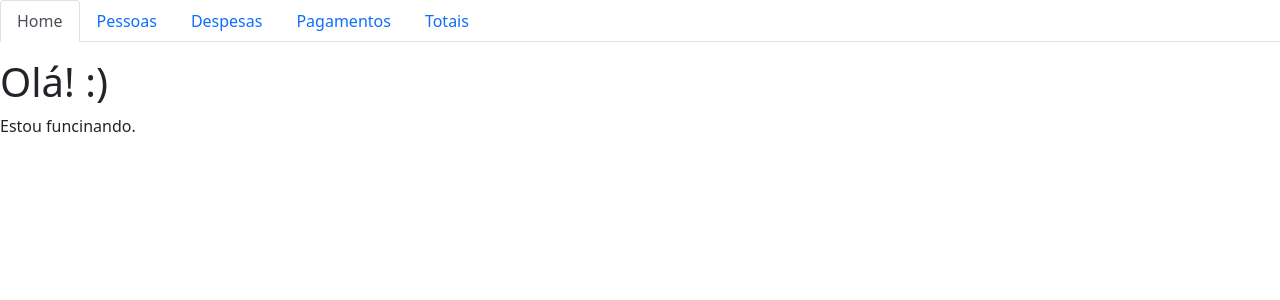
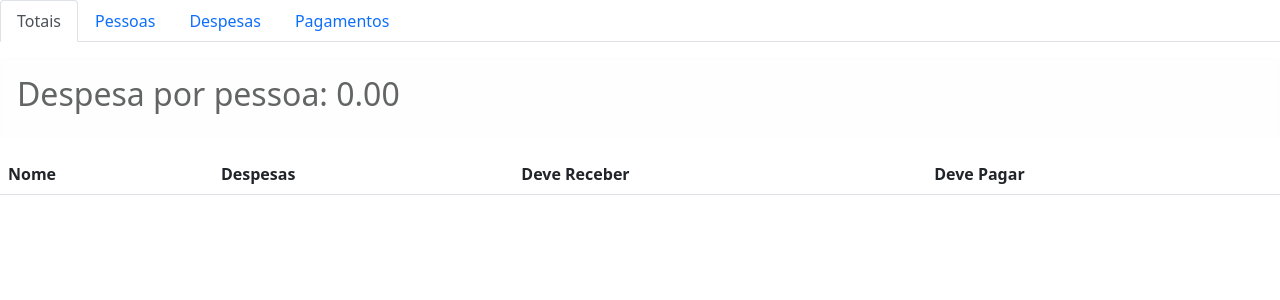
Before and after one commit to michelxrf/rateio-churras-zero, a React (Create React App) app: page / in a window 1280 px wide. Shown: the top 300 px of the page. Built offline with nearby package versions, Linux system fonts and the light colour scheme.

Commit message:
removi os console.log

```diff
--- a/src/App.js
+++ b/src/App.js
@@ -1,18 +1,17 @@
-import { Tab, Tabs } from 'react-bootstrap';
-import HomeComponent from './components/HomeComponent';
-import PessoasComponent from './components/PessoasComponent';
-import DespesasComponent from './components/DespesasComponent';
-import PagamentosComponent from './components/PagamentosComponent';
-import TotaisComponent from './components/TotaisComponent';
-import { Provider } from 'react-redux';
-import store from './store';
+import { Tab, Tabs } from 'react-bootstrap'
+import PessoasComponent from './components/PessoasComponent'
+import DespesasComponent from './components/DespesasComponent'
+import PagamentosComponent from './components/PagamentosComponent'
+import TotaisComponent from './components/TotaisComponent'
+import { Provider } from 'react-redux'
+import store from './store'
 
 const App = () => {
   return(
   <Provider store={store}>
-    <Tabs defaultActiveKey="home" id="uncontrolled-tab-example" className="mb-3">
-      <Tab eventKey="home" title="Home">
-          <HomeComponent />
+    <Tabs defaultActiveKey="totais" id="uncontrolled-tab-example" className="mb-3">
+      <Tab eventKey="totais" title="Totais">
+          <TotaisComponent />
       </Tab>
       <Tab eventKey="pessoas" title="Pessoas">
           <PessoasComponent />
@@ -23,9 +22,6 @@ const App = () => {
       <Tab eventKey="pagamentos" title="Pagamentos">
           <PagamentosComponent />
       </Tab>
-      <Tab eventKey="totais" title="Totais">
-          <TotaisComponent />
-      </Tab>
     </Tabs>
   </Provider>
   )
--- a/src/components/TotaisComponent/index.js
+++ b/src/components/TotaisComponent/index.js
@@ -1,6 +1,6 @@
-import { useSelector, useDispatch } from "react-redux";
-import { Table, Alert } from "react-bootstrap";
-import { useEffect } from "react";
+import { useSelector, useDispatch } from "react-redux"
+import { Table, Alert } from "react-bootstrap"
+import { useEffect } from "react"
 
 const TotaisComponent = () => {
     const pessoas = useSelector(state => state.pessoas)
@@ -16,7 +16,6 @@ const TotaisComponent = () => {
         let despesaTotalPorPessoa = 0
         if(despesas.length > 0)
             despesaTotalPorPessoa = (despesas.reduce((sum, element) => sum + element.valor, 0)/pessoas.length)
-        console.log("Despesa por pessoa: " + despesaTotalPorPessoa)
 
         let novoTotais = []
 
@@ -37,32 +36,21 @@ const TotaisComponent = () => {
             if(pagamentosFiltrados.length > 0)
                 pagamentosFeitosDeste = pagamentosFiltrados.reduce((sum, element) => sum + element.valor, 0)
 
-            console.log(pagamentosFiltrados)
-
             pagamentosFiltrados = pagamentos.filter(({pagoId}) => pagoId === pessoa.id)
             if(pagamentosFiltrados.length > 0)
                 pagamentosFeitosAEste = pagamentosFiltrados.reduce((sum, element) => sum + element.valor, 0)
 
-            console.log(pagamentosFiltrados)
-
             //calcula os pagamentos devidos
-            console.log("despesaDeste " + despesaTotalDeste)
-            console.log("despesa/pessoa " + despesaTotalPorPessoa)
-            console.log("pagamentos pagos " + pagamentosFeitosDeste)
-            console.log("apagamentos recebidos " + pagamentosFeitosAEste)
-
             let esteDeveReceber = despesaTotalDeste - despesaTotalPorPessoa + pagamentosFeitosDeste - pagamentosFeitosAEste
             let esteDevePagar = 0
 
             if(esteDeveReceber < 0){
                 esteDevePagar = -esteDeveReceber
                 esteDeveReceber = 0
-                console.log(esteDevePagar)
             }
 
             novoTotais.push({ id: pessoa.id, nome: pessoas[pessoa.id].nome, despesa: despesaTotalDeste, deveReceber: esteDeveReceber, devePagar: esteDevePagar})
         }
-        console.log("Dispatch.")
         dispatch({type:"ADD_TOTAIS", novoTotal: novoTotais, despesaPorPessoa: despesaTotalPorPessoa})
     }
 
@@ -70,9 +58,8 @@ const TotaisComponent = () => {
 
     return (
         <>
-            <Alert variant='secondary'>
-                <h2>Aqui vai dizer se está tudo quitado ou não.</h2>
-                <p>Despesa por pessoa: {despesaPorPessoa.toFixed(2)}</p>
+            <Alert variant='light'>
+                <h2>Despesa por pessoa: {despesaPorPessoa.toFixed(2)}</h2>
             </Alert>
             <Table>
                 <thead>
--- a/src/components/homeComponent/index.js
+++ /dev/null
@@ -1,10 +0,0 @@
-const HomeComponent = () => {
-    return(
-    <div>
-        <h1>Olá! :)</h1>
-        <p>Estou funcinando.</p>
-    </div>
-    )
-}
-
-export default HomeComponent;
--- a/src/store/index.js
+++ b/src/store/index.js
@@ -1,5 +1,5 @@
 import { composeWithDevTools } from 'redux-devtools-extension'
-import { createStore } from "redux";
+import { createStore } from "redux"
 
 const INITIAL_STATE = {
     pessoas: [],
@@ -31,4 +31,4 @@ function storeRedux(state = INITIAL_STATE, action){
 }
 
 const store = createStore(storeRedux, composeWithDevTools())
-export default store;
+export default store
```
